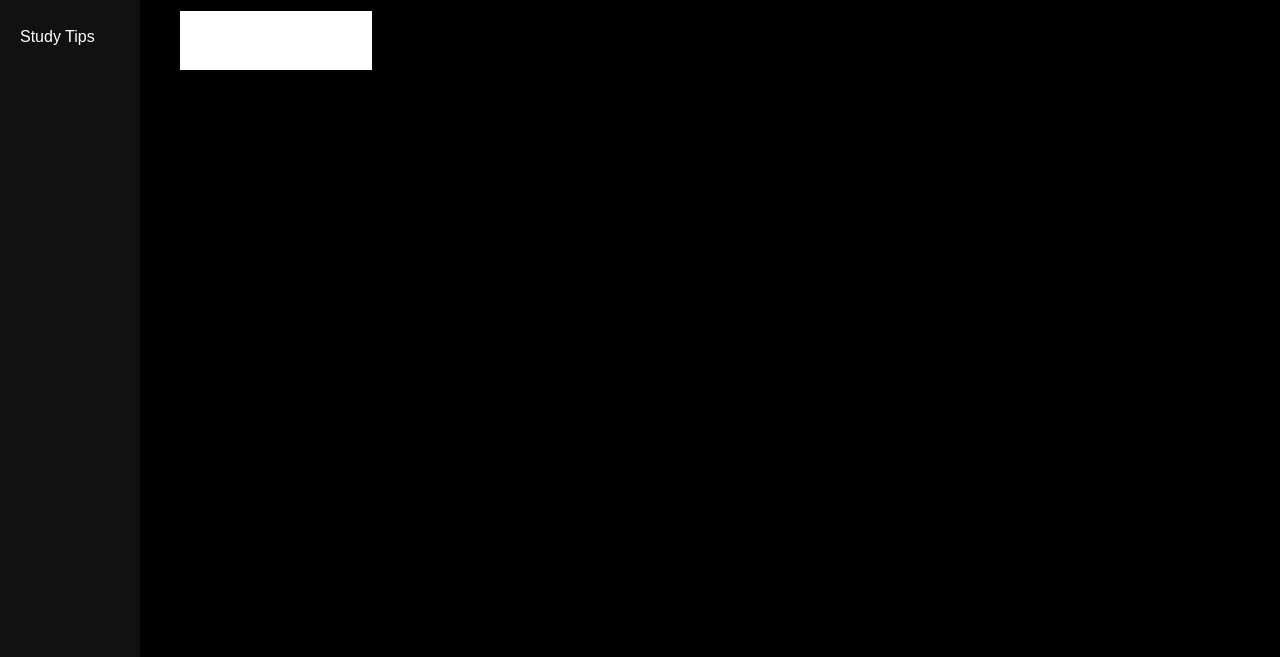
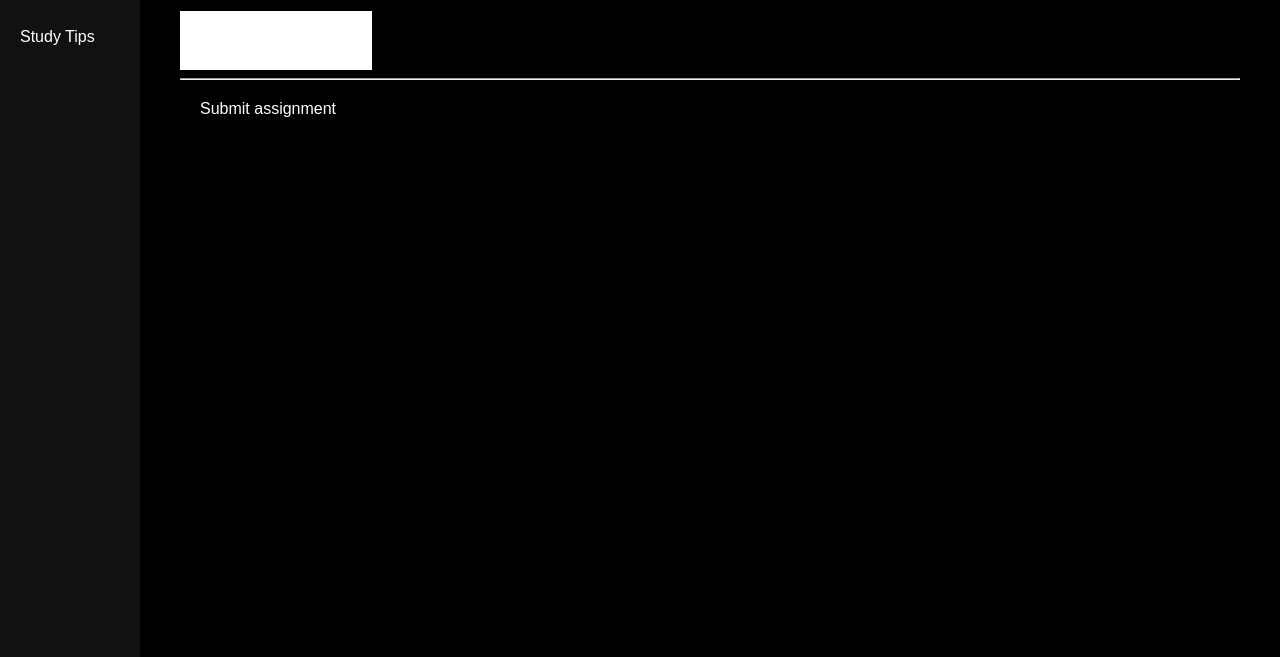
Before and after one commit to Ymffuture/Tasks, a plain HTML site: page dashboard.html in a window 1280 px wide. Shown: the part 143-800 px from the top of the page. Drawn offline with Linux system fonts and the light colour scheme.

Commit message:
Update dashboard.html

```diff
--- a/dashboard.html
+++ b/dashboard.html
@@ -55,6 +55,8 @@
     <h1>Welcome to Your Dashboard</h1>
     <p>This is where you'll see your progress, upcoming deadlines, and more.</p>
     <button class="btn"><a href="/index.html" >Go to Assignments</a></button>
+    <hr/>
+    <a href="https://a106eu9i.forms.app/quorvexinstitute" >Submit assignment</a>
   </div>
 </body>
 </html>
```
